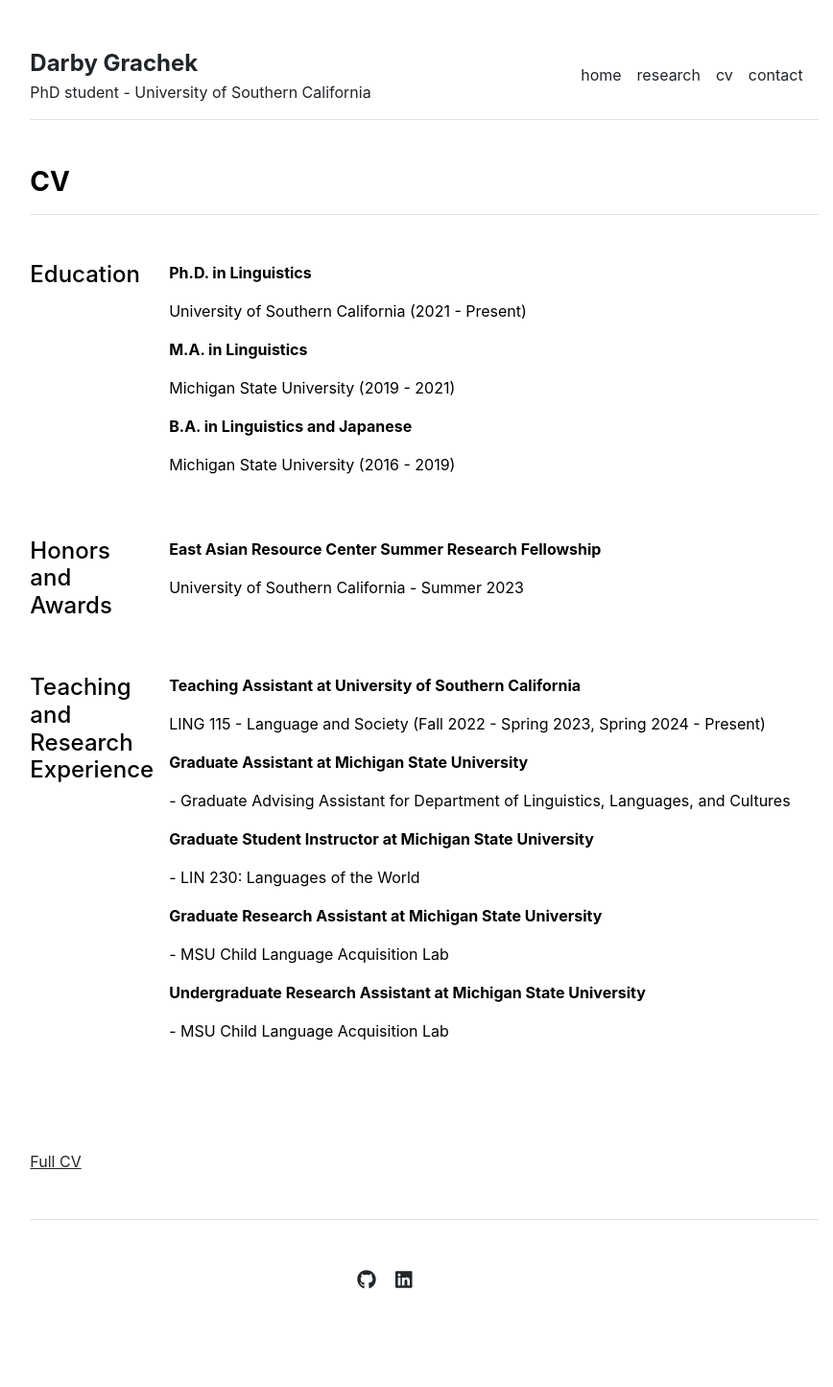
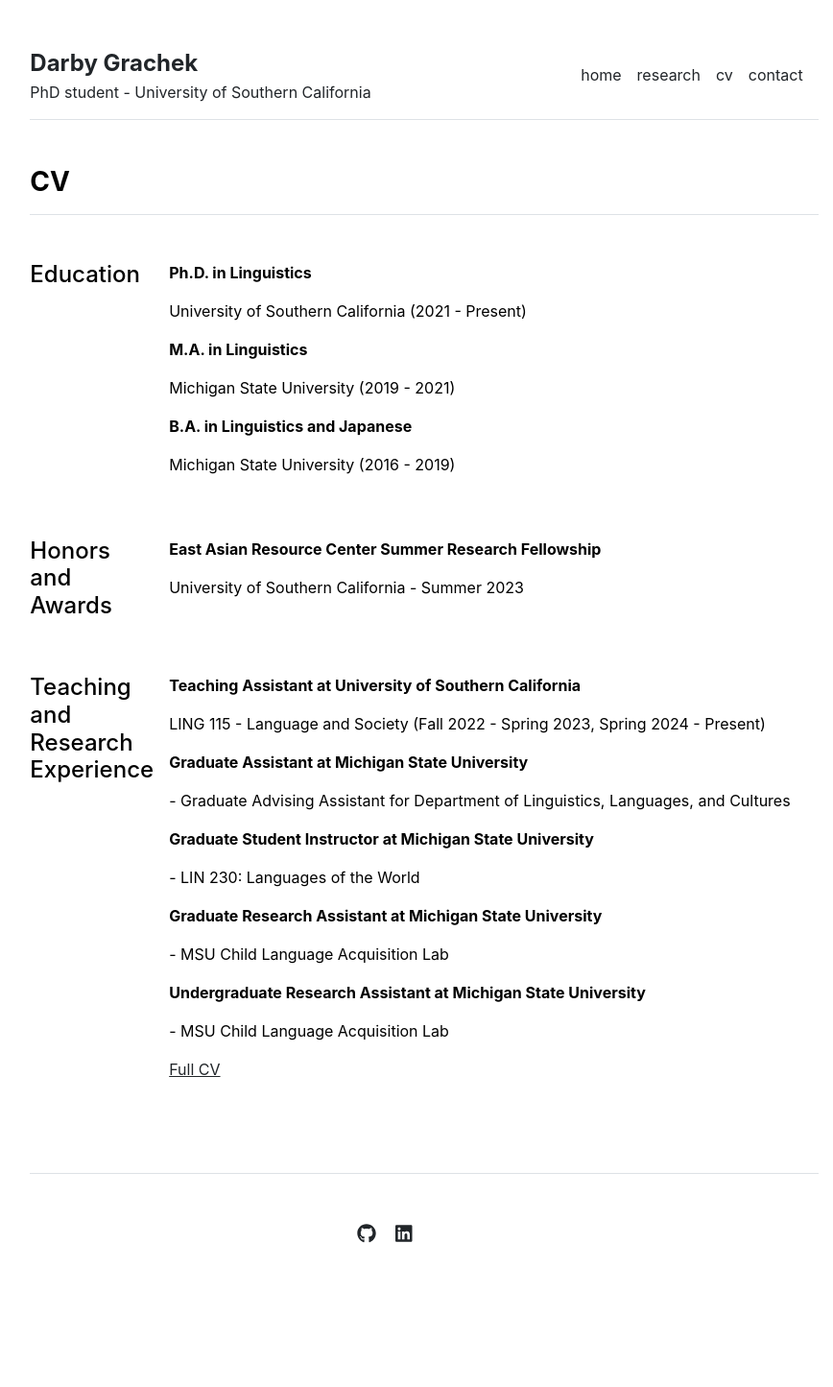
Before and after one commit to darbygrachek/darbygrachek.github.io, a Jekyll site: the page built from cv.md, in a window 1280 px wide. Shown: the whole page at 96% size, without its empty margins (198-1066 px from the left). Built offline with Jekyll 4.4.1, drawn with Linux system fonts in a browser that asks for light colours; after the commit the page ends 1397 px from its top, so only the background shows below that.

Commit message:
Update cv.html

```diff
--- a/_layouts/cv.html
+++ b/_layouts/cv.html
@@ -38,10 +38,12 @@
           <p class="fw-bold">{{ section.title }}</p>
           <p>{{ section.description }}</p>
         {% endfor %}
+
+     <a href="https://github.com/darbygrachek/darbygrachek.github.io/blob/main/grachek_CV_aug_2024.pdf" target="_blank", class="bold-link">Full CV</a>
      </div>
     </div>
       </div>
     </div>
-<a href="https://github.com/darbygrachek/darbygrachek.github.io/blob/main/grachek_CV_aug_2024.pdf" target="_blank">Full CV</a>
+
  <!-- </div>
 </div> -->
```
